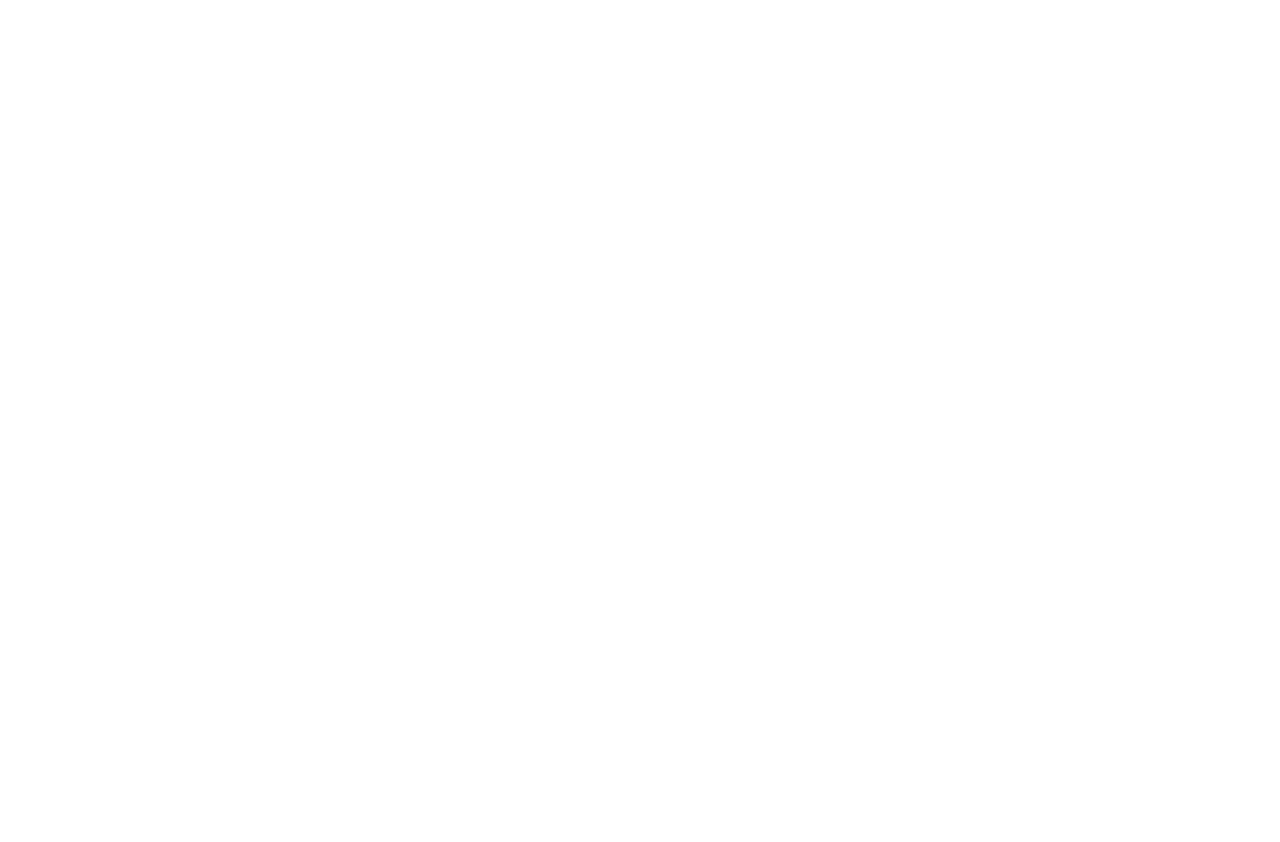
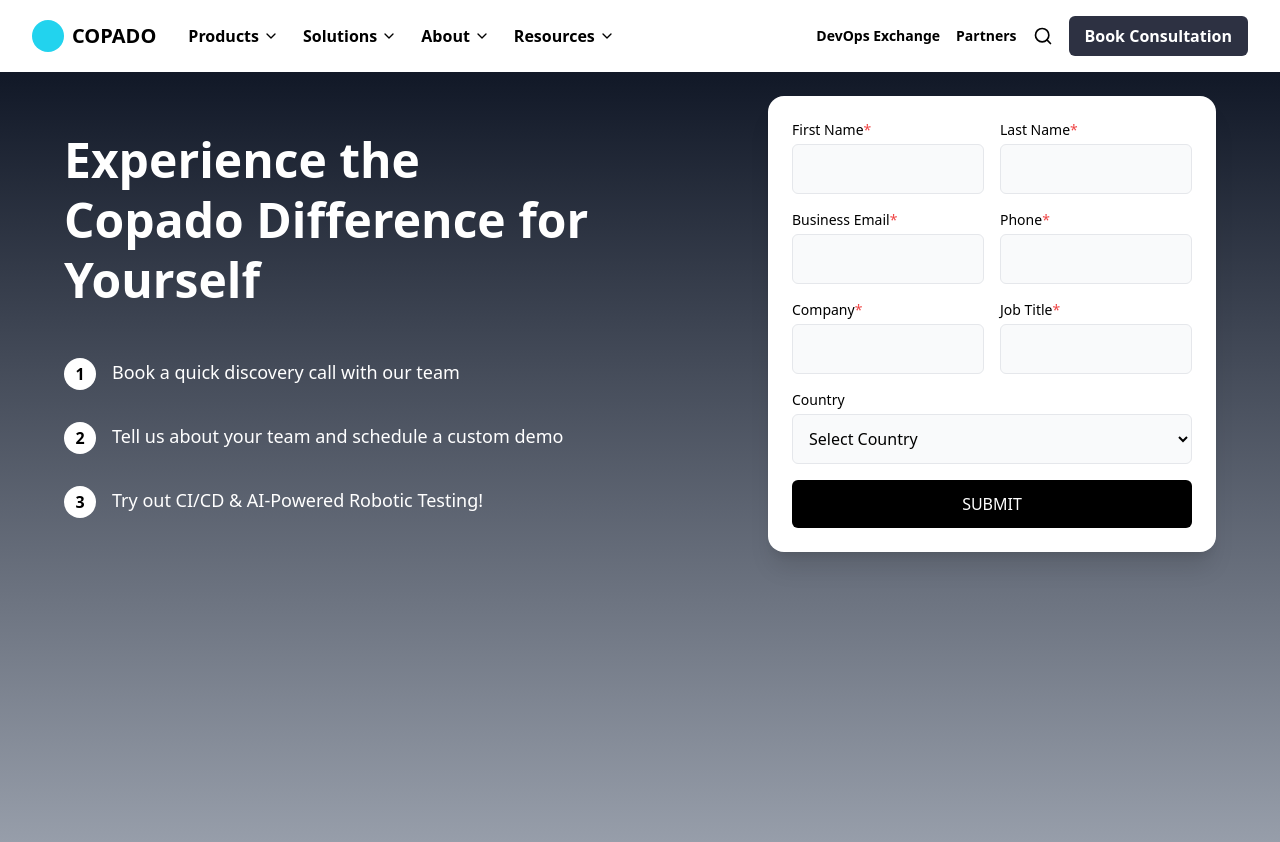
Before and after one commit to sachin1796/copadoo, a React (Create React App) app: page /consult-us in a window 1280 px wide. Before the commit this address had no page. Shown: the top 842 px of the page. Before the commit the page ends 800 px from the top, so only its background shows below. Built offline with nearby package versions, Linux system fonts and the light colour scheme.

Commit message:
dropdown changes

```diff
--- a/src/App.js
+++ b/src/App.js
@@ -5,6 +5,7 @@
 import Solutions from './Components/Solutions';
 import LandingPage from './Components/LandingPage';
 import Solution from './Components/Solution';
+import ConsultUs from './Components/Consult/ConsultUs';
 
 const App = () => {
   return (
@@ -16,6 +17,7 @@
         <Route path="/about-us" element={<AboutUs />} />
         <Route path="/solutions" element={<Solutions />} />
         <Route path='/solution' element={<Solution/>}/>
+        <Route path='/consult-us' element={<ConsultUs />} />
       </Routes>
     </Router>
   );
--- /dev/null
+++ b/src/Components/Consult/ConsultUs.js
@@ -0,0 +1,145 @@
+import React from 'react';
+import NavBar from '../HomePage/NavBar';
+
+const ConsultUs = () => {
+  return (
+    <>
+    <NavBar />
+    <div className="min-h-screen bg-gradient-to-b from-gray-900 to-gray-400 p-6">
+      <div className="max-w-6xl mx-auto flex flex-col md:flex-row items-center justify-between gap-12">
+        {/* Left side content */}
+        <div className="text-white md:w-1/2">
+          <h1 className="text-5xl font-bold leading-tight mb-12">
+            Experience the<br />
+            Copado Difference for<br />
+            Yourself
+          </h1>
+
+          <div className="space-y-8">
+            <div className="flex items-start gap-4">
+              <div className="bg-white text-black rounded-full w-8 h-8 flex items-center justify-center flex-shrink-0 font-bold">
+                1
+              </div>
+              <p className="text-lg font-medium">Book a quick discovery call with our team</p>
+            </div>
+
+            <div className="flex items-start gap-4">
+              <div className="bg-white text-black rounded-full w-8 h-8 flex items-center justify-center flex-shrink-0 font-bold">
+                2
+              </div>
+              <p className="text-lg font-medium">Tell us about your team and schedule a custom demo</p>
+            </div>
+
+            <div className="flex items-start gap-4">
+              <div className="bg-white text-black rounded-full w-8 h-8 flex items-center justify-center flex-shrink-0 font-bold">
+                3
+              </div>
+              <p className="text-lg font-medium">Try out CI/CD & AI-Powered Robotic Testing!</p>
+            </div>
+          </div>
+        </div>
+
+        {/* Right side form */}
+        <div className="w-full md:w-1/2 max-w-md">
+          <div className="bg-white rounded-2xl p-6 shadow-xl">
+            <form className="space-y-4">
+              <div className="grid grid-cols-2 gap-4">
+                <div>
+                  <label className="block text-sm font-medium mb-1">
+                    First Name<span className="text-red-500">*</span>
+                  </label>
+                  <input
+                    type="text"
+                    className="w-full p-3 bg-gray-50 rounded-md border border-gray-200"
+                    required
+                  />
+                </div>
+                <div>
+                  <label className="block text-sm font-medium mb-1">
+                    Last Name<span className="text-red-500">*</span>
+                  </label>
+                  <input
+                    type="text"
+                    className="w-full p-3 bg-gray-50 rounded-md border border-gray-200"
+                    required
+                  />
+                </div>
+              </div>
+
+              <div className="grid grid-cols-2 gap-4">
+                <div>
+                  <label className="block text-sm font-medium mb-1">
+                    Business Email<span className="text-red-500">*</span>
+                  </label>
+                  <input
+                    type="email"
+                    className="w-full p-3 bg-gray-50 rounded-md border border-gray-200"
+                    required
+                  />
+                </div>
+                <div>
+                  <label className="block text-sm font-medium mb-1">
+                    Phone<span className="text-red-500">*</span>
+                  </label>
+                  <input
+                    type="tel"
+                    className="w-full p-3 bg-gray-50 rounded-md border border-gray-200"
+                    required
+                  />
+                </div>
+              </div>
+
+              <div className="grid grid-cols-2 gap-4">
+                <div>
+                  <label className="block text-sm font-medium mb-1">
+                    Company<span className="text-red-500">*</span>
+                  </label>
+                  <input
+                    type="text"
+                    className="w-full p-3 bg-gray-50 rounded-md border border-gray-200"
+                    required
+                  />
+                </div>
+                <div>
+                  <label className="block text-sm font-medium mb-1">
+                    Job Title<span className="text-red-500">*</span>
+                  </label>
+                  <input
+                    type="text"
+                    className="w-full p-3 bg-gray-50 rounded-md border border-gray-200"
+                    required
+                  />
+                </div>
+              </div>
+
+              <div>
+                <label className="block text-sm font-medium mb-1">
+                  Country
+                </label>
+                <select
+                  className="w-full p-3 bg-gray-50 rounded-md border border-gray-200"
+                >
+                  <option value="">Select Country</option>
+                  <option value="US">United States</option>
+                  <option value="UK">United Kingdom</option>
+                  <option value="CA">Canada</option>
+                  {/* Add more countries as needed */}
+                </select>
+              </div>
+
+              <button
+                type="submit"
+                className="w-full bg-black text-white py-3 rounded-md font-medium hover:bg-gray-800 transition-colors"
+              >
+                SUBMIT
+              </button>
+            </form>
+          </div>
+        </div>
+      </div>
+    </div>
+    </>
+  );
+};
+
+export default ConsultUs;
--- a/src/Components/HomePage/Header.js
+++ b/src/Components/HomePage/Header.js
@@ -1,16 +1,15 @@
 // Header.js
-import React from 'react';
+// import React from 'react';
 
 
 
-const Header = () => {
-  return (
-    <div className='flex justify-end space-x-3 h-10  bg-slate-500'>
-        <h1 className='my-2 font-bold text-white'>Community Login</h1>
-        <h1 className='my-2 font-bold text-white'>DevOps Exchange</h1>
-        <h1 className='my-2 font-bold text-white mr-2'>Partners</h1>
-    </div>
-      );
-};
+// const Header = () => {
+//   return (
+//     <div className='flex justify-end space-x-3 h-10  bg-slate-500'>
+//         <h1 className='my-2 font-bold text-white'>DevOps Exchange</h1>
+//         <h1 className='my-2 font-bold text-white mr-2'>Partners</h1>
+//     </div>
+//       );
+// };
 
-export default Header;
+// export default Header;
--- a/src/Components/HomePage/NavBar.js
+++ b/src/Components/HomePage/NavBar.js
@@ -1,4 +1,5 @@
 import React, { useState } from 'react';
+// import { Link } from 'react-router-dom';
 import { Search, ChevronRight, Settings, Code, TestTube, Rocket, Activity, Calendar, FileText, BookOpen, Users, Briefcase } from 'lucide-react';import {Link} from 'react-router-dom';
 
 const NavBar = () => {
@@ -156,6 +157,8 @@
     }
   ];
 
+
+
   return (
     <nav className="flex items-center justify-between px-8 py-4 relative font-bold">
       <div className="flex items-center space-x-8">
@@ -248,7 +251,7 @@
 
             {activeDropdown === 'resources' && (
               <div
-                className="absolute left-0 top-full pt-2 z-50"
+                className="absolute -left-20 top-full pt-2 z-50"
                 onMouseLeave={() => setActiveDropdown(null)}
               >
                 <div className="w-[800px] bg-white rounded-lg shadow-lg grid grid-cols-2 gap-2 p-4">
@@ -278,14 +281,16 @@
 
       <div className="flex items-center space-x-4">
         <div className="hidden lg:flex space-x-4 items-center">
-          <button className="text-sm hover:text-cyan-400">Community Login</button>
+          {/* <button className="text-sm hover:text-cyan-400">Community Login</button> */}
           <button className="text-sm hover:text-cyan-400">DevOps Exchange</button>
           <button className="text-sm hover:text-cyan-400">Partners</button>
         </div>
         <Search className="w-5 h-5" />
+        <Link to="/consult-us">
         <button className="bg-[#2D3142] text-white px-4 py-2 rounded-md hover:bg-[#3D4152] transition-colors">
-          Book a Consultant
+          Book Consultation
         </button>
+        </Link>
       </div>
     </nav>
   );
--- a/src/Components/HomePage/Pricing.js
+++ b/src/Components/HomePage/Pricing.js
@@ -1,27 +1,27 @@
-import React from 'react';
+// import React from 'react';
 
-const Pricing = () => {
-  return (
-    <section className="bg-gray-50 py-16" id="pricing">
-      <div className="container mx-auto text-center">
-        <h3 className="text-3xl font-bold mb-6">Pricing Plans</h3>
-        <div className="grid grid-cols-1 md:grid-cols-3 gap-8">
-          {/* Example Pricing Plan */}
-          <div className="p-8 bg-white shadow-md rounded-lg hover:shadow-xl transition duration-300">
-            <h4 className="text-xl font-bold mb-4">Starter Plan</h4>
-            <p className="text-4xl font-bold mb-4">$29/mo</p>
-            <ul className="text-left text-gray-700 space-y-2">
-              <li>Unlimited Deployments</li>
-              <li>Basic Support</li>
-              <li>100 GB Storage</li>
-            </ul>
-            <button className="mt-6 px-6 py-3 bg-blue-600 text-white rounded-full">Choose Plan</button>
-          </div>
-          {/* Add more pricing plans here */}
-        </div>
-      </div>
-    </section>
-  );
-};
+// const Pricing = () => {
+//   return (
+//     <section className="bg-gray-50 py-16" id="pricing">
+//       <div className="container mx-auto text-center">
+//         <h3 className="text-3xl font-bold mb-6">Pricing Plans</h3>
+//         <div className="grid grid-cols-1 md:grid-cols-3 gap-8">
+//           {/* Example Pricing Plan */}
+//           <div className="p-8 bg-white shadow-md rounded-lg hover:shadow-xl transition duration-300">
+//             <h4 className="text-xl font-bold mb-4">Starter Plan</h4>
+//             <p className="text-4xl font-bold mb-4">$29/mo</p>
+//             <ul className="text-left text-gray-700 space-y-2">
+//               <li>Unlimited Deployments</li>
+//               <li>Basic Support</li>
+//               <li>100 GB Storage</li>
+//             </ul>
+//             <button className="mt-6 px-6 py-3 bg-blue-600 text-white rounded-full">Choose Plan</button>
+//           </div>
+//           {/* Add more pricing plans here */}
+//         </div>
+//       </div>
+//     </section>
+//   );
+// };
 
-export default Pricing;
+// export default Pricing;
--- a/src/Components/LandingPage.js
+++ b/src/Components/LandingPage.js
@@ -1,6 +1,6 @@
 import React from 'react';
 import { Search, ChevronRight } from 'lucide-react';
-import {Link} from "react-router-dom"
+// import {Link} from "react-router-dom"
 import NavBar from './HomePage/NavBar';
 
 export default function LandingPage() {
@@ -56,18 +56,19 @@
                   <div className="w-12 h-12 rounded-full bg-purple-500 flex items-center justify-center">
                     <span className="text-xs">PLAN</span>
                   </div>
+
                 </div>
                 <div className="absolute top-1/4 right-1/4 transform translate-x-1/2 -translate-y-1/2">
                   <div className="w-12 h-12 rounded-full bg-cyan-500 flex items-center justify-center">
                     <span className="text-xs">BUILD</span>
                   </div>
                 </div>
-                <div className="absolute bottom-1/4 right-1/4 transform translate-x-1/2 translate-y-1/2">
+                <div className="absolute bottom-1/4 right-1/4 transform -translate-x-1/2 -translate-y-1/2">
                   <div className="w-12 h-12 rounded-full bg-blue-500 flex items-center justify-center">
                     <span className="text-xs">TEST</span>
                   </div>
                 </div>
-                <div className="absolute bottom-1/4 left-1/4 transform -translate-x-1/2 translate-y-1/2">
+                <div className="absolute bottom-1/4 left-1/4 transform translate-x-1/2 -translate-y-1/2">
                   <div className="w-12 h-12 rounded-full bg-indigo-500 flex items-center justify-center">
                     <span className="text-xs">DEPLOY</span>
                   </div>
```
